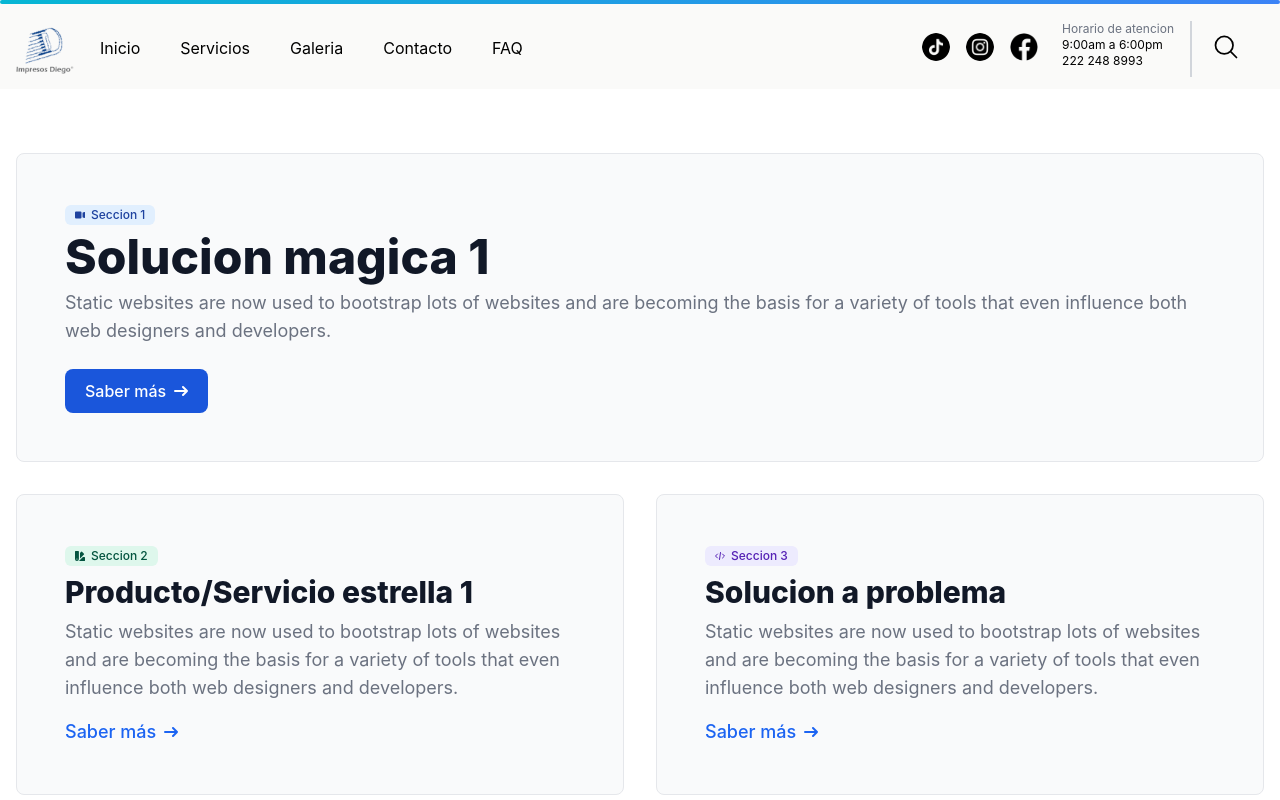
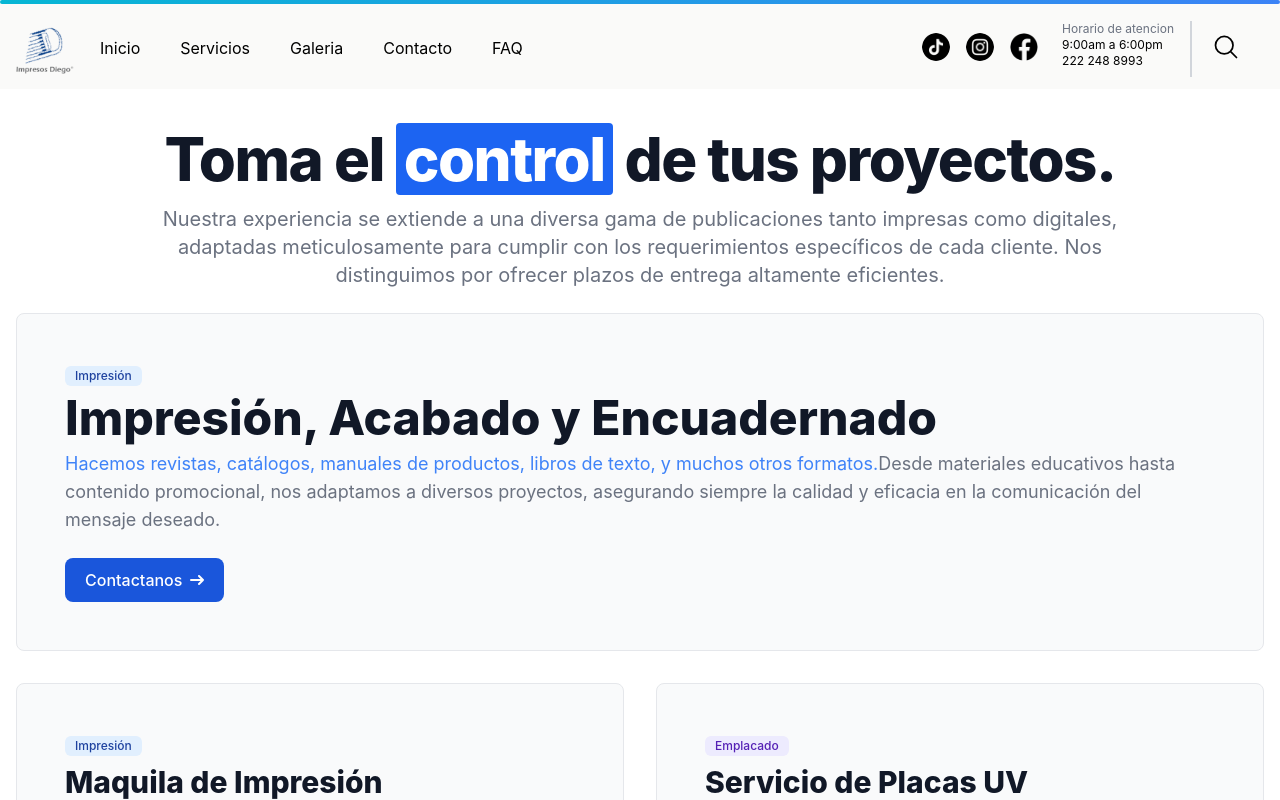
Before and after one commit to EmilioPG13/Impresos-Diego, a React (Vite) app: page /servicios in a window 1280 px wide. Shown: the top 800 px of the page. Built offline with nearby package versions, Linux system fonts and the light colour scheme.

Commit message:
refactor: Update IntroPage content and layout

```diff
--- a/src/components/routes/servicios.jsx
+++ b/src/components/routes/servicios.jsx
@@ -1,19 +1,30 @@
+
 function Servicios() {
     return (
         <>
             <section className="bg-white dark:bg-gray-900">
-            <div className="py-8 px-4 mx-auto max-w-screen-xl lg:py-16">
+                <div className="text-center mb-2"> {/* Reduced bottom margin */}
+                    <h1 className="mb-4 pt-10 text-4xl font-extrabold leading-none tracking-tight text-gray-900 md:text-5xl lg:text-6xl dark:text-white">
+                        Toma el <mark className="px-2 text-white bg-blue-600 rounded dark:bg-blue-500">control</mark> de tus proyectos.
+                    </h1>
+                    <p className="text-lg font-normal text-gray-500 lg:text-xl dark:text-gray-400 max-w-screen-lg  mx-auto">
+                        Nuestra experiencia se extiende a una diversa gama de publicaciones tanto impresas como digitales, adaptadas meticulosamente para cumplir con los requerimientos específicos de cada cliente. Nos distinguimos por ofrecer plazos de entrega altamente eficientes.
+                    </p>
+                </div>
+                <div className="py-4 px-4 mx-auto max-w-screen-xl lg:py-4"> {/* Reduced top padding */}
                     <div className="bg-gray-50 dark:bg-gray-800 border border-gray-200 dark:border-gray-700 rounded-lg p-8 md:p-12 mb-8">
                         <a href="#" className="bg-blue-100 text-blue-800 text-xs font-medium inline-flex items-center px-2.5 py-0.5 rounded-md dark:bg-gray-700 dark:text-blue-400 mb-2">
-                        <svg className="w-2.5 h-2.5 me-1.5" aria-hidden="true" xmlns="http://www.w3.org/2000/svg" fill="currentColor" viewBox="0 0 20 14">
-                            <path d="M11 0H2a2 2 0 0 0-2 2v10a2 2 0 0 0 2 2h9a2 2 0 0 0 2-2V2a2 2 0 0 0-2-2Zm8.585 1.189a.994.994 0 0 0-.9-.138l-2.965.983a1 1 0 0 0-.685.949v8a1 1 0 0 0 .675.946l2.965 1.02a1.013 1.013 0 0 0 1.032-.242A1 1 0 0 0 20 12V2a1 1 0 0 0-.415-.811Z" />
-                        </svg>
-                        Seccion 1
+                            Impresión
                         </a>
-                    <h1 className="text-gray-900 dark:text-white text-3xl md:text-5xl font-extrabold mb-2">Solucion magica 1</h1>
-                    <p className="text-lg font-normal text-gray-500 dark:text-gray-400 mb-6">Static websites are now used to bootstrap lots of websites and are becoming the basis for a variety of tools that even influence both web designers and developers.</p>
+                        <h1 className="text-gray-900 dark:text-white text-3xl md:text-5xl font-extrabold mb-2">Impresión, Acabado y Encuadernado</h1>
+                        <p className="text-lg font-normal text-gray-500 dark:text-gray-400 mb-6">
+                            <span className="text-blue-500">
+                                Hacemos revistas, catálogos, manuales de productos, libros de texto, y muchos otros formatos.
+                            </span>
+                            Desde materiales educativos hasta contenido promocional, nos adaptamos a diversos proyectos, asegurando siempre la calidad y eficacia en la comunicación del mensaje deseado.
+                        </p>
                         <a href="#" className="inline-flex justify-center items-center py-2.5 px-5 text-base font-medium text-center text-white rounded-lg bg-blue-700 hover:bg-blue-800 focus:ring-4 focus:ring-blue-300 dark:focus:ring-blue-900">
-                        Saber más
+                            Contactanos
                             <svg className="w-3.5 h-3.5 ms-2 rtl:rotate-180" aria-hidden="true" xmlns="http://www.w3.org/2000/svg" fill="none" viewBox="0 0 14 10">
                                 <path stroke="currentColor" strokeLinecap="round" strokeLinejoin="round" strokeWidth="2" d="M1 5h12m0 0L9 1m4 4L9 9" />
                             </svg>
@@ -21,15 +32,16 @@ function Servicios() {
                     </div>
                     <div className="grid md:grid-cols-2 gap-8">
                         <div className="bg-gray-50 dark:bg-gray-800 border border-gray-200 dark:border-gray-700 rounded-lg p-8 md:p-12">
-                        <a href="#" className="bg-green-100 text-green-800 text-xs font-medium inline-flex items-center px-2.5 py-0.5 rounded-md dark:bg-gray-700 dark:text-green-400 mb-2">
-                            <svg className="w-2.5 h-2.5 me-1.5" aria-hidden="true" xmlns="http://www.w3.org/2000/svg" fill="currentColor" viewBox="0 0 18 18">
-                                <path d="M17 11h-2.722L8 17.278a5.512 5.512 0 0 1-.9.722H17a1 1 0 0 0 1-1v-5a1 1 0 0 0-1-1ZM6 0H1a1 1 0 0 0-1 1v13.5a3.5 3.5 0 1 0 7 0V1a1 1 0 0 0-1-1ZM3.5 15.5a1 1 0 1 1 0-2 1 1 0 0 1 0 2ZM16.132 4.9 12.6 1.368a1 1 0 0 0-1.414 0L9 3.55v9.9l7.132-7.132a1 1 0 0 0 0-1.418Z" />
-                            </svg>
-                            Seccion 2
+                            <a href="#" className="bg-blue-100 text-blue-800 text-xs font-medium inline-flex items-center px-2.5 py-0.5 rounded-md dark:bg-gray-700 dark:text-blue-400 mb-2">
+                                Impresión
                             </a>
-                        <h2 className="text-gray-900 dark:text-white text-3xl font-extrabold mb-2">Producto/Servicio estrella 1</h2>
-                        <p className="text-lg font-normal text-gray-500 dark:text-gray-400 mb-4">Static websites are now used to bootstrap lots of websites and are becoming the basis for a variety of tools that even influence both web designers and developers.</p>
-                        <a href="#" className="text-blue-600 dark:text-blue-500 hover:underline font-medium text-lg inline-flex items-center">Saber más
+                            <h2 className="text-gray-900 dark:text-white text-3xl font-extrabold mb-2">Maquila de Impresión</h2>
+                            <p className="text-lg font-normal text-gray-500 dark:text-gray-400 mb-4">Contamos con una prensa de tamaño 8 oficios / 4 colores.
+                                Pre-entintado directo a prensa (Densitómetro X-Rite)
+                                Tiempos de entrega competitivos
+                            </p>
+                            <a href="#" className="inline-flex justify-center items-center py-2.5 px-5 text-base font-medium text-center text-white rounded-lg bg-blue-700 hover:bg-blue-800 focus:ring-4 focus:ring-blue-300 dark:focus:ring-blue-900">
+                                Contactanos
                                 <svg className="w-3.5 h-3.5 ms-2 rtl:rotate-180" aria-hidden="true" xmlns="http://www.w3.org/2000/svg" fill="none" viewBox="0 0 14 10">
                                     <path stroke="currentColor" strokeLinecap="round" strokeLinejoin="round" strokeWidth="2" d="M1 5h12m0 0L9 1m4 4L9 9" />
                                 </svg>
@@ -37,14 +49,12 @@ function Servicios() {
                         </div>
                         <div className="bg-gray-50 dark:bg-gray-800 border border-gray-200 dark:border-gray-700 rounded-lg p-8 md:p-12">
                             <a href="#" className="bg-purple-100 text-purple-800 text-xs font-medium inline-flex items-center px-2.5 py-0.5 rounded-md dark:bg-gray-700 dark:text-purple-400 mb-2">
-                            <svg className="w-2.5 h-2.5 me-1.5" aria-hidden="true" xmlns="http://www.w3.org/2000/svg" fill="none" viewBox="0 0 20 16">
-                                <path stroke="currentColor" strokeLinecap="round" strokeLinejoin="round" strokeWidth="2" d="M5 4 1 8l4 4m10-8 4 4-4 4M11 1 9 15" />
-                            </svg>
-                            Seccion 3
+                                Emplacado
                             </a>
-                        <h2 className="text-gray-900 dark:text-white text-3xl font-extrabold mb-2">Solucion a problema</h2>
-                        <p className="text-lg font-normal text-gray-500 dark:text-gray-400 mb-4">Static websites are now used to bootstrap lots of websites and are becoming the basis for a variety of tools that even influence both web designers and developers.</p>
-                        <a href="#" className="text-blue-600 dark:text-blue-500 hover:underline font-medium text-lg inline-flex items-center">Saber más
+                            <h2 className="text-gray-900 dark:text-white text-3xl font-extrabold mb-2">Servicio de Placas UV</h2>
+                            <p className="text-lg font-normal text-gray-500 dark:text-gray-400 mb-4">Con la tecnología de impresión UV, es posible imprimir diseños únicos, imágenes, texto y texturas directamente sobre una amplia variedad de materiales u objetos. <br /> Contamos con CTP, todas las medidas de placas.</p>
+                            <a href="#" className="inline-flex justify-center items-center py-2.5 px-5 text-base font-medium text-center text-white rounded-lg bg-blue-700 hover:bg-blue-800 focus:ring-4 focus:ring-blue-300 dark:focus:ring-blue-900">
+                                Contactanos
                                 <svg className="w-3.5 h-3.5 ms-2 rtl:rotate-180" aria-hidden="true" xmlns="http://www.w3.org/2000/svg" fill="none" viewBox="0 0 14 10">
                                     <path stroke="currentColor" strokeLinecap="round" strokeLinejoin="round" strokeWidth="2" d="M1 5h12m0 0L9 1m4 4L9 9" />
                                 </svg>
@@ -53,10 +63,6 @@ function Servicios() {
                     </div>
                 </div>
             </section>
-
-        <section>
-
-        </section>
         </>
     );
 }
```
Lines whose indentation alone changed are shown as unchanged.
